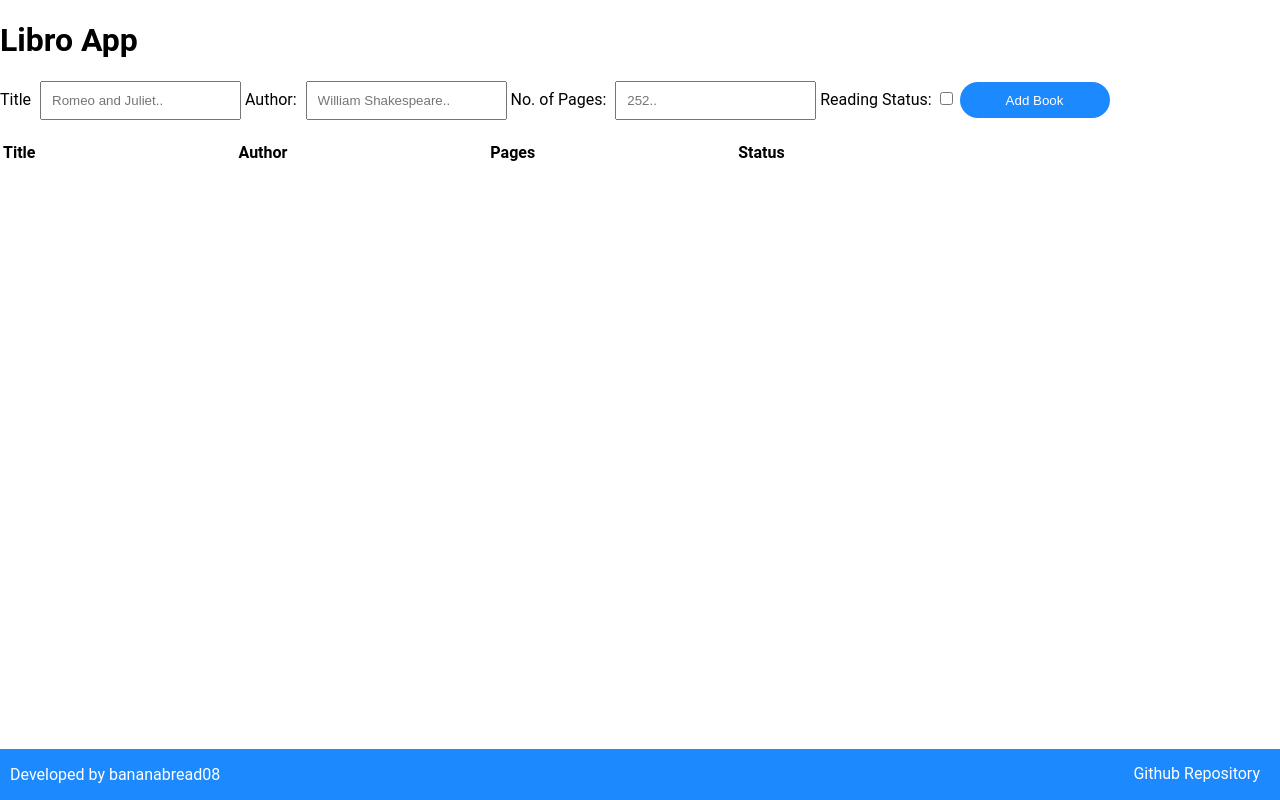
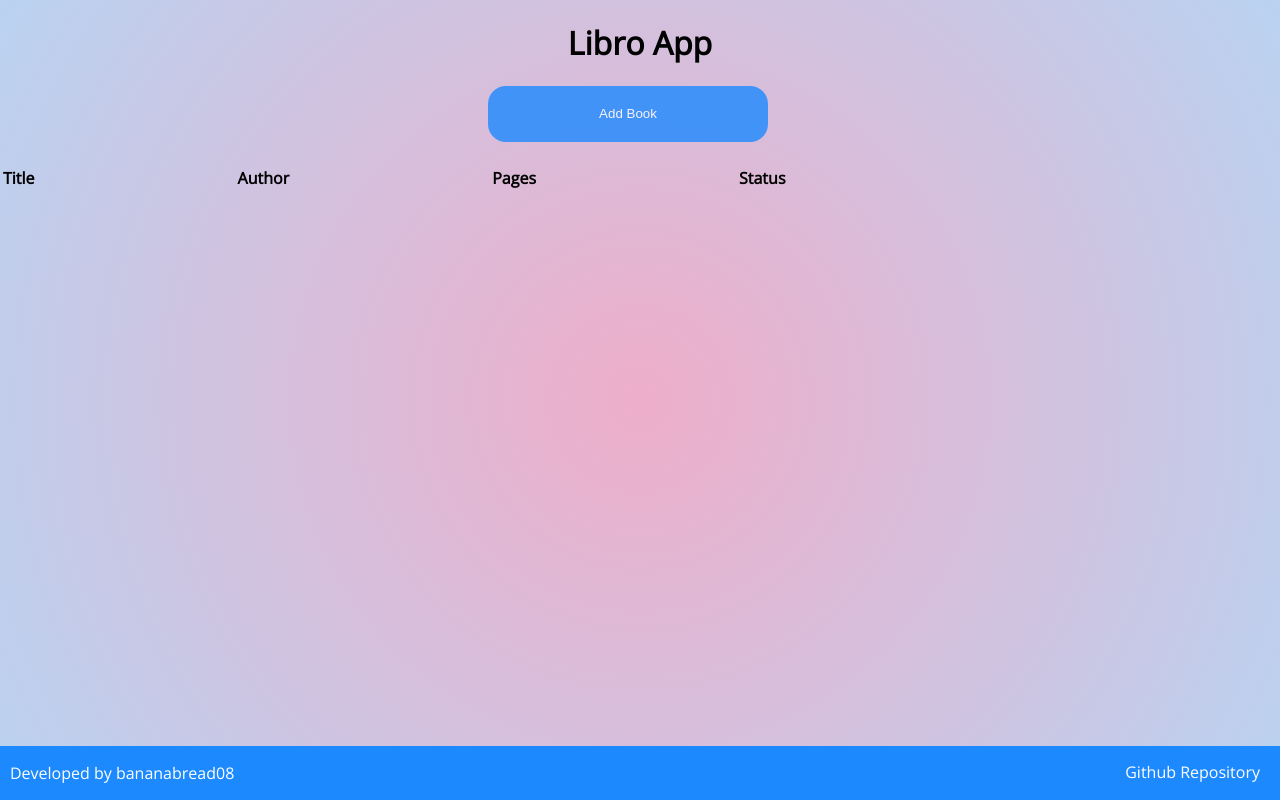
Before and after one commit to maj-rf/library, a plain HTML site: page index.html in a window 1280 px wide. Drawn offline with nearby package versions, Linux system fonts and the light colour scheme.

Commit message:
added pop-up form functionality. reworked reading status button into <select>.

```diff
--- a/index.html
+++ b/index.html
@@ -3,6 +3,8 @@
 <head>
     <meta charset="UTF-8">
     <meta name="viewport" content="width=device-width, initial-scale=1.0">
+    <link rel="preconnect" href="https://fonts.gstatic.com">
+<link href="https://fonts.googleapis.com/css2?family=Open+Sans&display=swap" rel="stylesheet">
     <link href="styles/style.css" rel="stylesheet">
     <title>Library App</title>
 </head>
@@ -12,10 +14,11 @@
         <h1>Libro App</h1>
 
         </div>
+        <button class="open-button" onclick="openForm()">Add Book</button>
         <div class="form-popup" id="addbook">
-            <form id="book-form">
+            <form id="book-form" class="form-container">
                 <div class="form-input">
-                    <label>Title</label>
+                    <label>Title:</label>
                     <input type="text" placeholder="Romeo and Juliet.." id="title">
                 </div>
                 <div class="form-input">
@@ -27,10 +30,16 @@
                     <input type="text" placeholder="252.." id="pages">
                 </div>
                 <div class="form-input">
-                    <label>Reading Status:</label>
-                    <input type="checkbox" placeholder="Read/Unread.." id="read-status">
+                    <label>Read?:</label>
+                    <select name="status" id="read-status">
+                        <option value="Read">Read</option>
+                        <option value="Unread">Unread</option>
+                      </select>
                 </div>
-                <input type="submit" id="submit-button" value="Add Book">
+                <div class="form-input">
+                    <input type="submit" id="submit-button" value="Submit">
+                </div>
+                <input type="button" class="btn cancel" value="Close Form"onclick="closeForm()">
             </form>
         </div>
         <table class="table">
--- a/scripts/library.js
+++ b/scripts/library.js
@@ -1,5 +1,9 @@
+//variables
 let myLibrary = [];
+const form = document.getElementById("book-form");
 
+
+//functions
 function Book(title, author, pages, readStatus){ //constructor
     this.title = title;
     this.author = author;
@@ -25,13 +29,21 @@ function displayBooks(myLib){
         bookList.appendChild(newlyAdded);
         // const remove = document.querySelector("#remove");
         // remove.addEventListener(function(){
-        }
+        //}
         });
 
 }
 
-const form = document.getElementById("book-form");
+function openForm() {
+    document.getElementById("addbook").style.display = "block";
+  }
 
+  function closeForm() {
+    document.getElementById("addbook").style.display = "none";
+  }
+
+
+//events
 form.addEventListener("submit", function(e){
     e.preventDefault();
     const title = document.getElementById("title").value; //get values
--- a/styles/style.css
+++ b/styles/style.css
@@ -3,16 +3,71 @@ html,body{
     padding:0;
     margin:0;
     overflow: hidden;
-    font-family: 'Quicksand', 'Roboto', sans-serif;
+    font-family: Open Sans, serif;
 }
 
-
-.form-input{
-    display: inline-block;
+body{
+    background: rgb(238,174,202);
+    background: radial-gradient(circle, rgba(238,174,202,1) 0%, rgba(148,187,233,0.6502800949481355) 100%);
 }
 
+.description{
+    text-align: center;
+}
+
+form {
+    display: flex;
+}
+
+/* Button used to open the contact form - fixed at the bottom of the page */
+.open-button {
+    position: fixed;
+    right: 40%;
+    width: 150px;
+    height: 56px;
+    padding: 16px 20px;
+    background-color:#1c89ff;
+    color: white;
+    border: none;
+    border-radius: 18px;
+    cursor: pointer;
+    opacity: 0.8;
+    width: 280px;
+}
+
+/* The popup form - hidden by default */
+.form-popup {
+  position: fixed;
+  right: 6%;
+  display: none;
+  border: 3px solid #0c0c0c;
+  font-size: 18px;
+  z-index: 9;
+}
+
+/* Add styles to the form container */
+.form-container {
+    background: radial-gradient(circle, rgba(238,174,202,1) 0%, rgba(148,187,233,0.6502800949481355) 100%);
+}
+
+/* nput fields */
+.form-container input[type=text]{
+  margin: 5px 0 22px 0;
+  border: none;
+  background: #f1f1f1;
+}
+
+/* When the inputs get focus, do something */
+.form-container input[type=text]:focus{
+  background-color: #ddd;
+  outline: none;
+}
+
+/* k */
+
+
 table {
-    margin-top: 20px;
+    margin-top: 100px;
     width: auto;
 }
 
@@ -21,18 +76,19 @@ table th{
 }
 
 
-#submit-button{
+#submit-button, .form-container .cancel{
     width: 150px;
     height: 36px;
     border-radius: 18px;
     background-color: #1c89ff;
     border: solid 1px transparent;
     color: #fff;
+    cursor: pointer;
     font-weight: 300;
     transition: all .1s ease-in-out;
 }
 
-#submit-button:hover{
+#submit-button:hover, .form-container .cancel:hover{
     background-color: teal;
     border-color: #fff;
     transition: all .1s ease-in-out;
```
